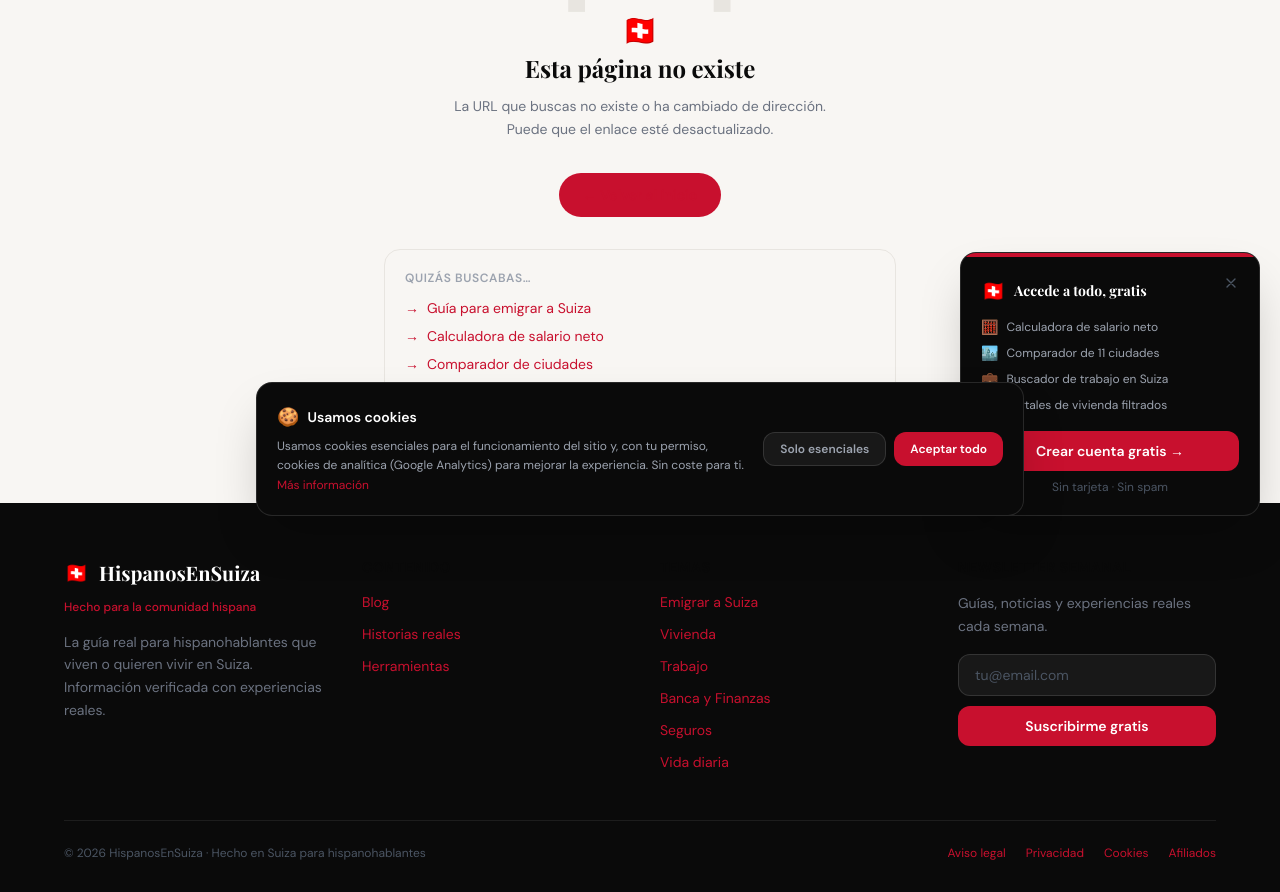
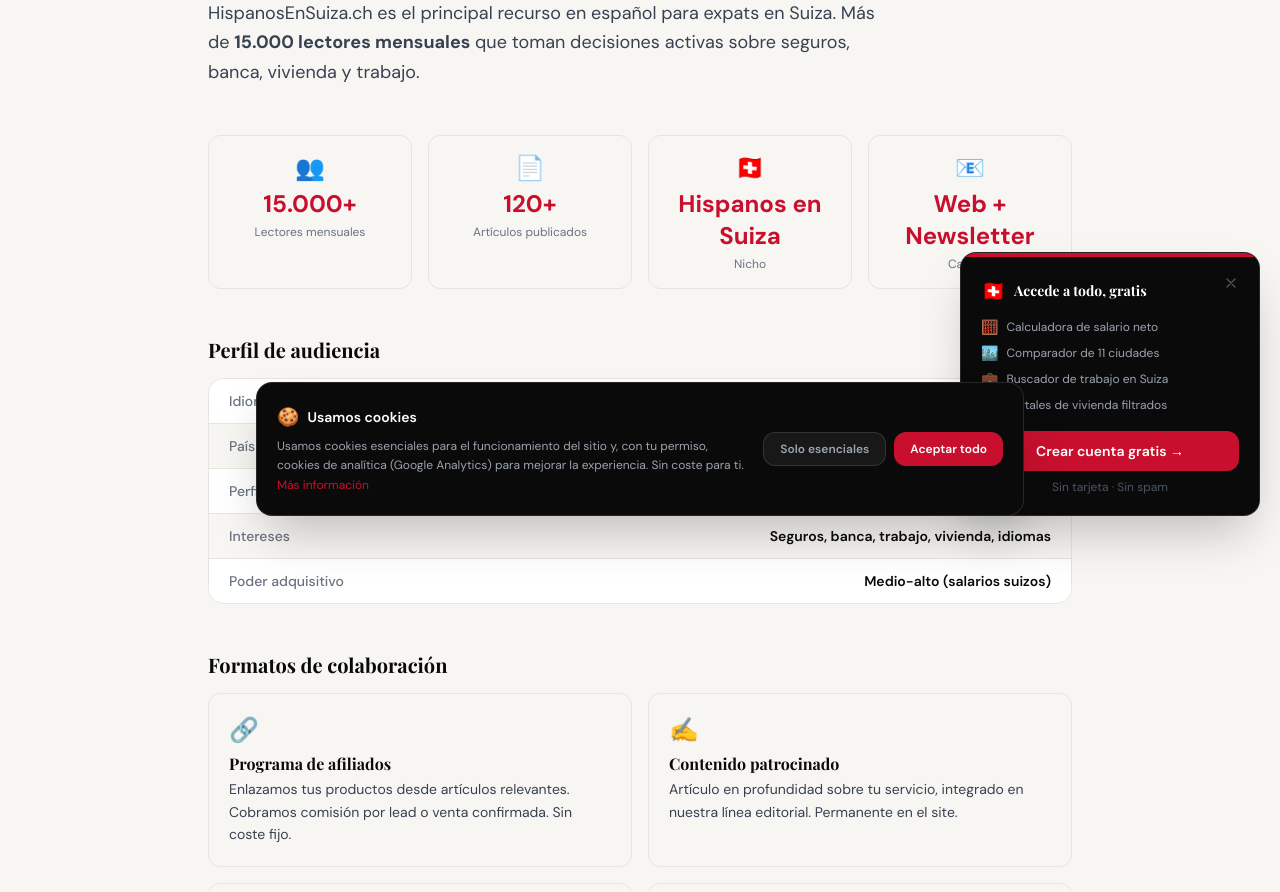
Before and after one commit to vicnavrob-coder/hispanos-suiza, a Next.js app: page /anunciantes in a window 1280 px wide. Before the commit this address had no page. Shown: the part 260-1152 px from the top of the page. Built offline with nearby package versions, Linux system fonts and the light colour scheme.

Commit message:
Add B2B advertisers/partners page for affiliate applications

```diff
--- /dev/null
+++ b/src/app/anunciantes/page.tsx
@@ -0,0 +1,125 @@
+import type { Metadata } from "next";
+import Link from "next/link";
+
+export const metadata: Metadata = {
+  title: "Anunciantes y Partners — HispanosEnSuiza.ch",
+  description: "Llega a más de 15.000 hispanos en Suiza cada mes. Afiliados, contenido patrocinado y acuerdos de referidos para seguros, bancos y servicios expat.",
+  robots: { index: true, follow: true },
+};
+
+const STATS = [
+  { label: "Lectores mensuales", value: "15.000+", icon: "👥" },
+  { label: "Artículos publicados", value: "120+", icon: "📄" },
+  { label: "Nicho", value: "Hispanos en Suiza", icon: "🇨🇭" },
+  { label: "Canales", value: "Web + Newsletter", icon: "📧" },
+];
+
+const AUDIENCE = [
+  { label: "Idioma", value: "Español (nativo)" },
+  { label: "País", value: "Suiza (CH, LI)" },
+  { label: "Perfil", value: "Profesionales, familias y autónomos" },
+  { label: "Intereses", value: "Seguros, banca, trabajo, vivienda, idiomas" },
+  { label: "Poder adquisitivo", value: "Medio-alto (salarios suizos)" },
+];
+
+const FORMATS = [
+  {
+    title: "Programa de afiliados",
+    desc: "Enlazamos tus productos desde artículos relevantes. Cobramos comisión por lead o venta confirmada. Sin coste fijo.",
+    icon: "🔗",
+  },
+  {
+    title: "Contenido patrocinado",
+    desc: "Artículo en profundidad sobre tu servicio, integrado en nuestra línea editorial. Permanente en el site.",
+    icon: "✍️",
+  },
+  {
+    title: "Acuerdo de referidos directo",
+    desc: "Para seguros, bancos y servicios con ticket alto (CHF 200+). Negociamos CPA o revenue share.",
+    icon: "🤝",
+  },
+  {
+    title: "Newsletter",
+    desc: "Mención en nuestra newsletter mensual a lectores activos. Ideal para lanzamientos y ofertas puntuales.",
+    icon: "📬",
+  },
+];
+
+export default function AnunciantesPage() {
+  return (
+    <div className="max-w-4xl mx-auto px-4 py-12">
+      <nav className="text-xs text-[#9CA3AF] mb-6 flex items-center gap-1.5">
+        <Link href="/" className="hover:text-[#C8102E] transition-colors">Inicio</Link>
+        <span>›</span>
+        <span>Anunciantes</span>
+      </nav>
+
+      {/* Hero */}
+      <div className="mb-12">
+        <h1 className="text-4xl font-black text-[#0A0A0A] mb-4" style={{ fontFamily: "var(--font-playfair), Georgia, serif" }}>
+          Llega a los hispanohablantes<br />que viven en Suiza
+        </h1>
+        <p className="text-lg text-[#374151] leading-relaxed max-w-2xl">
+          HispanosEnSuiza.ch es el principal recurso en español para expats en Suiza.
+          Más de <strong>15.000 lectores mensuales</strong> que toman decisiones activas
+          sobre seguros, banca, vivienda y trabajo.
+        </p>
+      </div>
+
+      {/* Stats */}
+      <div className="grid grid-cols-2 md:grid-cols-4 gap-4 mb-12">
+        {STATS.map((s) => (
+          <div key={s.label} className="rounded-xl p-4 text-center" style={{ background: "#F8F6F3", border: "1px solid #E8E5E0" }}>
+            <div className="text-2xl mb-1">{s.icon}</div>
+            <div className="text-2xl font-black text-[#C8102E]">{s.value}</div>
+            <div className="text-xs text-[#6B7280] mt-1">{s.label}</div>
+          </div>
+        ))}
+      </div>
+
+      {/* Audience */}
+      <div className="mb-12">
+        <h2 className="text-xl font-bold text-[#0A0A0A] mb-4">Perfil de audiencia</h2>
+        <div className="rounded-2xl overflow-hidden" style={{ border: "1px solid #E8E5E0" }}>
+          {AUDIENCE.map((a, i) => (
+            <div key={a.label} className={`flex items-center justify-between px-5 py-3 ${i % 2 === 0 ? "bg-white" : ""}`} style={{ borderBottom: i < AUDIENCE.length - 1 ? "1px solid #E8E5E0" : "none" }}>
+              <span className="text-sm text-[#6B7280] font-medium">{a.label}</span>
+              <span className="text-sm text-[#0A0A0A] font-semibold">{a.value}</span>
+            </div>
+          ))}
+        </div>
+      </div>
+
+      {/* Formats */}
+      <div className="mb-12">
+        <h2 className="text-xl font-bold text-[#0A0A0A] mb-4">Formatos de colaboración</h2>
+        <div className="grid md:grid-cols-2 gap-4">
+          {FORMATS.map((f) => (
+            <div key={f.title} className="rounded-xl p-5" style={{ background: "#F8F6F3", border: "1px solid #E8E5E0" }}>
+              <div className="text-2xl mb-2">{f.icon}</div>
+              <h3 className="font-bold text-[#0A0A0A] mb-1">{f.title}</h3>
+              <p className="text-sm text-[#374151] leading-relaxed">{f.desc}</p>
+            </div>
+          ))}
+        </div>
+      </div>
+
+      {/* CTA */}
+      <div className="rounded-2xl p-8 text-center" style={{ background: "#C8102E" }}>
+        <h2 className="text-2xl font-black text-white mb-2">¿Interesado en colaborar?</h2>
+        <p className="text-white/80 mb-6 text-sm">Cuéntanos tu producto y te proponemos el formato más adecuado.</p>
+        <a
+          href="mailto:VNR.IAsolutions@gmail.com?subject=Colaboración%20HispanosEnSuiza"
+          className="inline-block bg-white text-[#C8102E] font-bold px-8 py-3 rounded-full text-sm hover:bg-gray-50 transition-colors"
+        >
+          Escríbenos → VNR.IAsolutions@gmail.com
+        </a>
+      </div>
+
+      {/* Networks note */}
+      <p className="text-xs text-[#9CA3AF] text-center mt-6">
+        También disponibles en redes de afiliados: <strong>Awin</strong> · <strong>Impact</strong> · acuerdos directos CPA
+      </p>
+    </div>
+  );
+}
```
